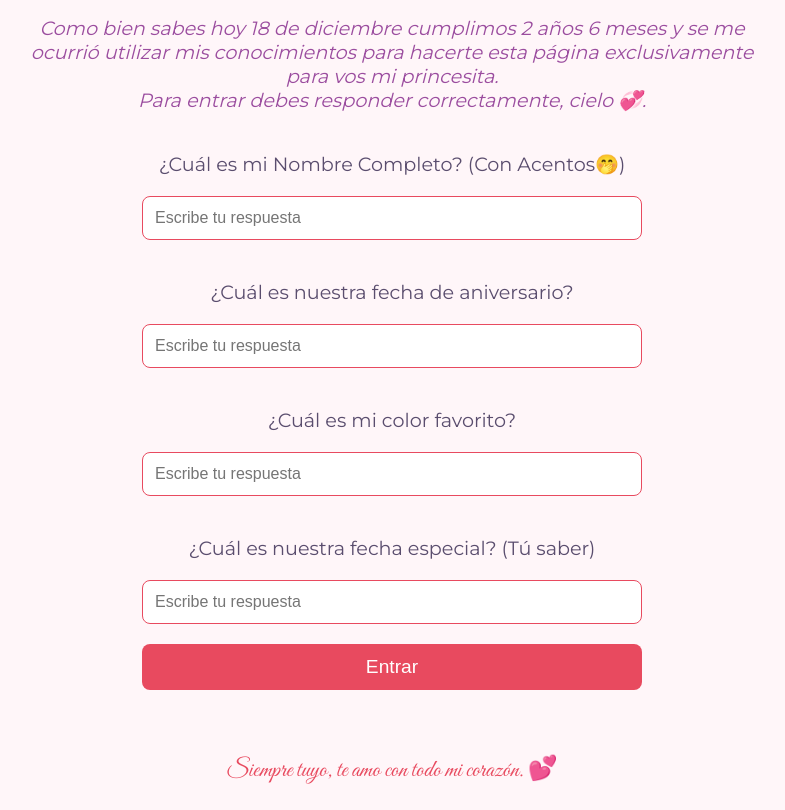
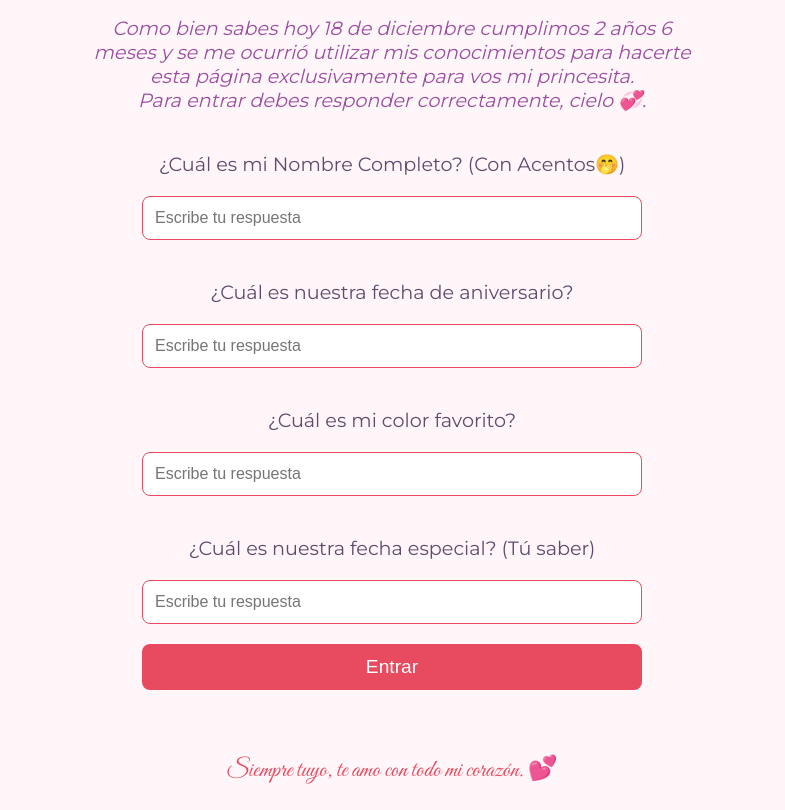
Before and after one commit to Omar888888/Omar, a plain HTML site: page conexion.html in a window 1280 px wide. Shown: the part 131-941 px from the top of the page, without its empty margins (248-1033 px from the left). Drawn offline with Linux system fonts and the light colour scheme.

Commit message:
Cambié el diseño del mensaje del subtítulo

```diff
--- a/conexion.html
+++ b/conexion.html
@@ -45,7 +45,7 @@
             font-size: 1.2rem;
             color: #9b4d9f;
             font-style: italic;
-            max-width: 60%; /* Limita el ancho del texto */
+            max-width: 50%; /* Limita el ancho del texto */
             text-align: center; /* Centra el texto */
             word-wrap: break-word; /* Permite que el texto se ajuste automáticamente al contenedor */
             margin: 0 auto; /* Centra el texto horizontalmente */
```
